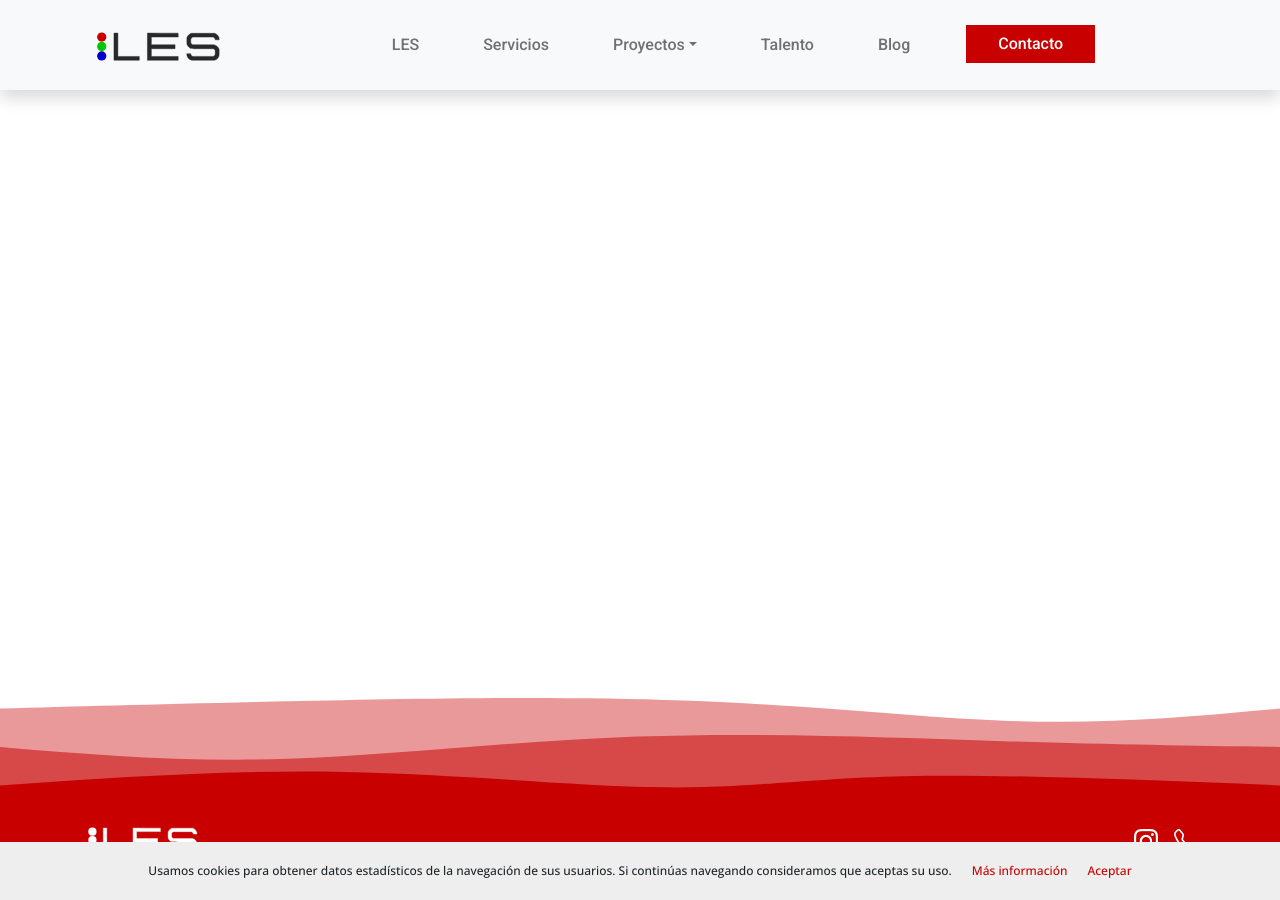
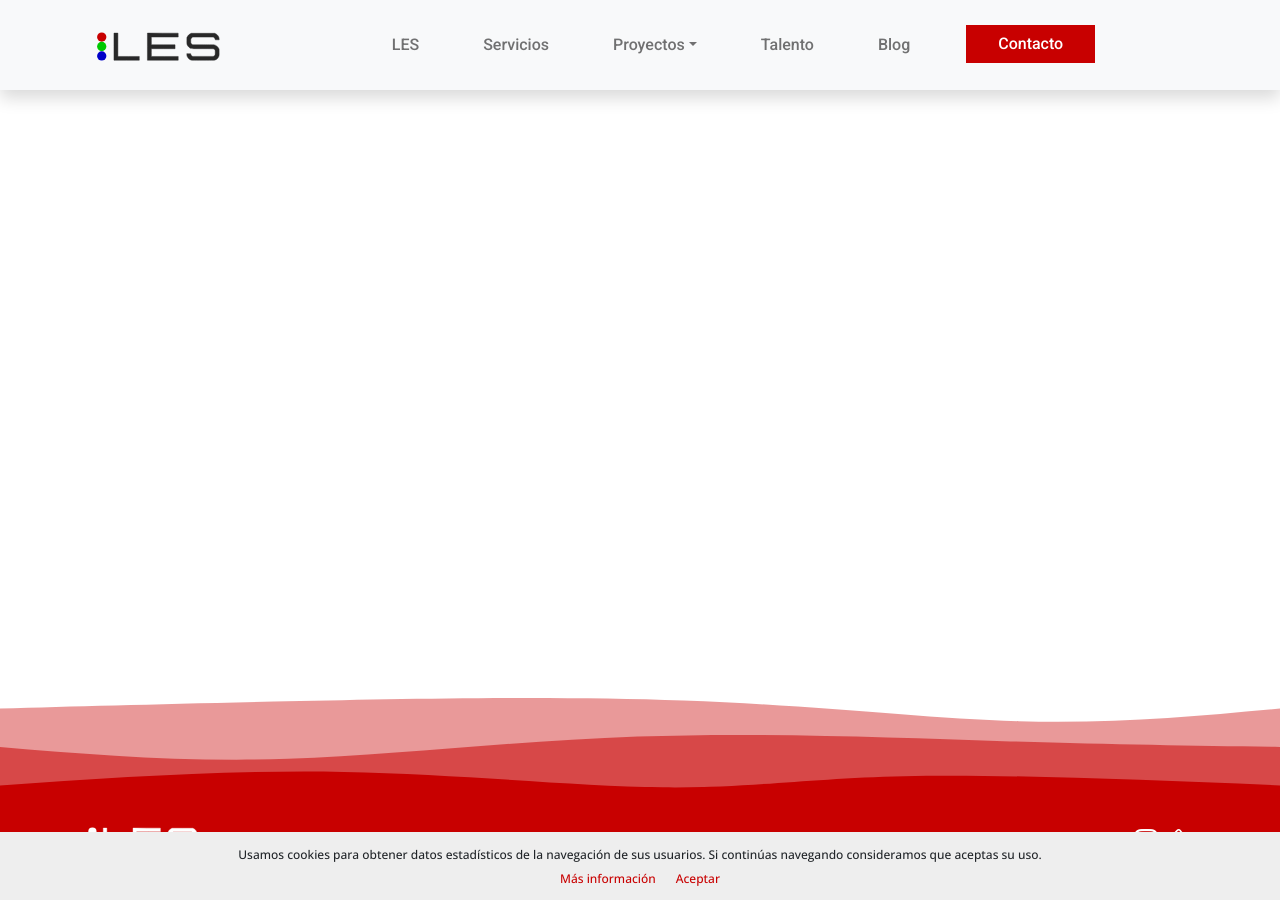
Before and after one commit to lesingenieria/lesingenieria.github.io, a Jekyll site: the page built from workwithus.html, in a window 1280 px wide and 900 px high, scrolled down 230 px. Built offline with Jekyll 4.4.1, drawn with Linux system fonts in a browser that asks for light colours.

Commit message:
Fixing cookies

```diff
--- a/_includes/cookies.html
+++ b/_includes/cookies.html
@@ -11,14 +11,14 @@
     margin: auto;
     position: relative;
     top: 0px;
-    height: 58px;
+    height: auto;
     width: 100%;
+    padding: 10px 20px;
     text-align:center;
     background-color: #eeeeee;
 }
 #infobox p {
     display: inline;
-    line-height:58px;
     font-size:12px;
     text-align:center;
 }
@@ -37,7 +37,8 @@
 <div id="overbox">
     <div id="infobox">
         <p>Usamos cookies para obtener datos estadísticos de la navegación de sus usuarios. Si continúas navegando consideramos que aceptas su uso.</p>
-        <p class="link ms-3" onclick="location.href = '/politicaprivacidad'">Más información</p>
+        <br>
+        <p class="link" onclick="location.href = '/politicaprivacidad'">Más información</p>
         <p onclick="aceptar_cookies();" class="link ms-3">Aceptar</p>
     </div>
 </div>
```
